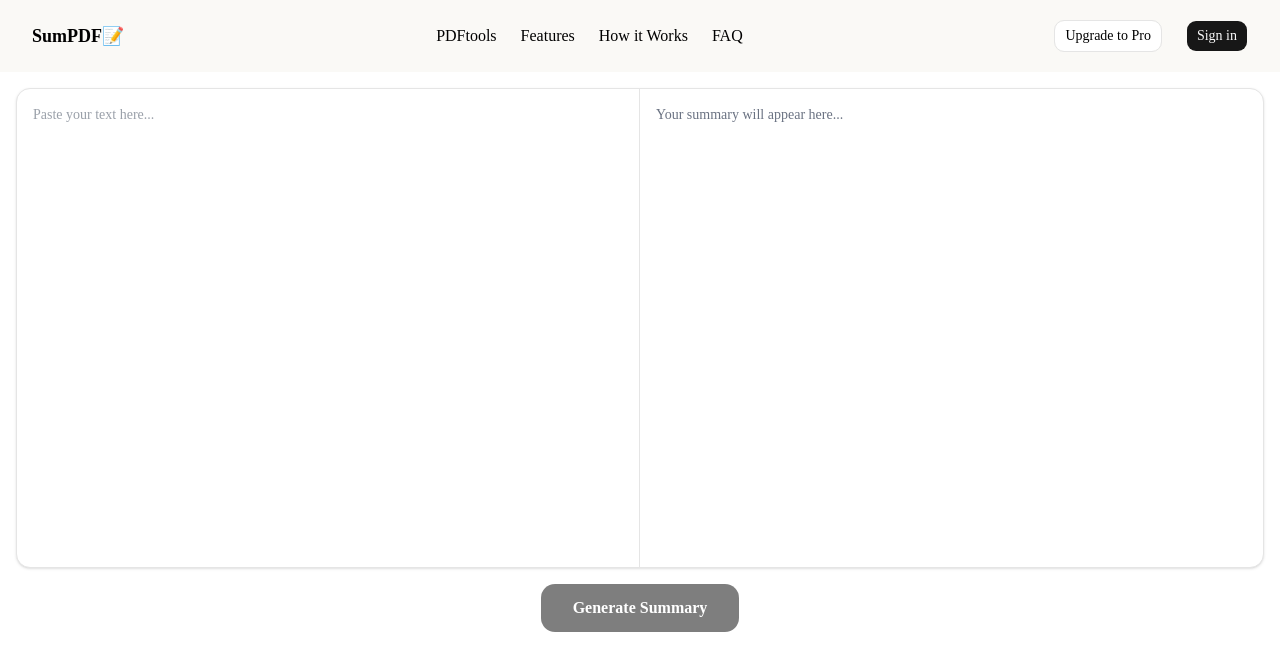
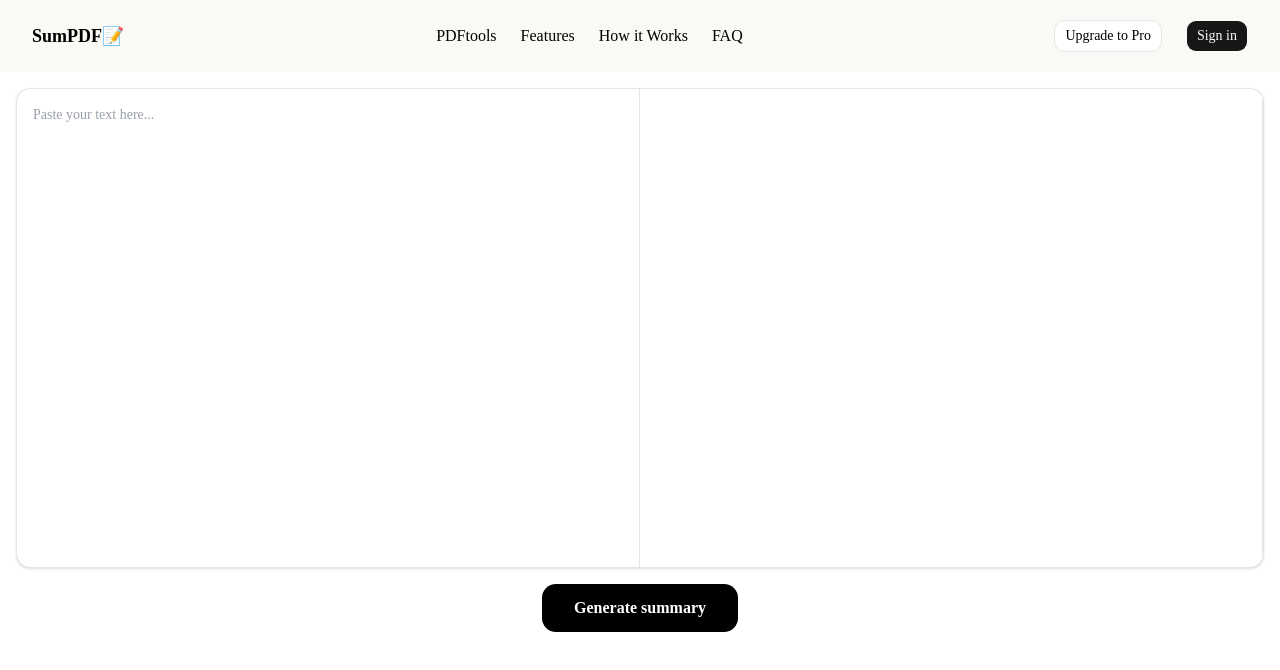
Before and after one commit to Canice-dev/pdf-summarize-app, a Next.js app: page /summarize in a window 1280 px wide. Shown: the top 670 px of the page. Built offline with nearby package versions, Linux system fonts and the light colour scheme.

Commit message:
Api key setup #1

```diff
--- a/app/layout.tsx
+++ b/app/layout.tsx
@@ -29,9 +29,11 @@ export default function RootLayout({
       lang="en"
       className={`${geistSans.variable} ${geistMono.variable} h-full antialiased`}
     >
-      <Toaster />
-      <Navbar />
-      <body className="min-h-full flex flex-col">{children}</body>
+      <body className="min-h-full flex flex-col">
+        <Toaster />
+        <Navbar />
+        {children}
+      </body>
     </html>
   );
 }
--- a/app/summarize/page.tsx
+++ b/app/summarize/page.tsx
@@ -56,16 +56,30 @@
 
 
 // to get the summary of the text
+// claude AI
+
 
 "use client"
 
 import { useState } from "react"
 import { GoogleGenAI } from "@google/genai"
+import { Dialog, DialogContent, DialogDescription, DialogHeader, DialogTitle } from "@/components/ui/dialog"
+import { Button } from "@/components/ui/button"
+import { signInWithPopup } from "firebase/auth"
+import { auth, provider } from "@/config/firebaseConfig"
 
 const SummarizePage = () => {
   const [inputText, setInputText] = useState("")
   const [summary, setSummary] = useState("")
   const [loading, setLoading] = useState(false)
+  const [open,setOpen] = useState(false)
+
+  const signInWithGoogle = async () => {
+    const results = await signInWithPopup(auth, provider);
+
+    console.log("results: ", results)
+  };
+
 
   const handleSummarize = async () => {
     if (!inputText.trim()) return
@@ -105,14 +119,14 @@ const SummarizePage = () => {
       <div className="w-full flex border rounded-xl overflow-hidden bg-white shadow-sm min-h-[60vh]">
         {/* Left - Input */}
         <textarea
-          className="w-1/2 p-4 text-sm text-gray-700 resize-none outline-none border-r"
+          className="w-1/2 p-4 text-sm text-gray-700 resize-none outline-none md:border-r"
           placeholder="Paste your text here..."
-          value={inputText}
-          onChange={(e) => setInputText(e.target.value)}
+          // value={inputText}
+          // onChange={(e) => setInputText(e.target.value)}
         />
 
         {/* Right - Output */}
-        <div className="w-1/2 p-4 text-sm text-gray-500">
+        {/* <div className="w-1/2 p-4 text-sm text-gray-500 hidden md:inline-flex">
           {loading ? (
             <p className="animate-pulse">Summarizing...</p>
           ) : summary ? (
@@ -120,17 +134,36 @@ const SummarizePage = () => {
           ) : (
             <p>Your summary will appear here...</p>
           )}
-        </div>
+        </div> */}
+
+        <textarea
+          className="w-1/2 p-4 text-sm text-gray-700 resize-none outline-none md:border-r"
+          placeholder=""
+          />
       </div>
 
       {/* Button */}
       <button
-        onClick={handleSummarize}
-        disabled={loading || !inputText.trim()}
-        className="bg-black text-white px-8 py-3 rounded-xl font-semibold hover:bg-gray-800 disabled:opacity-50 transition-all"
+        // onClick={handleSummarize}
+        // disabled={loading || !inputText.trim()}
+        className=" bg-black text-white px-8 py-3 rounded-xl font-semibold hover:bg-gray-800 disabled:opacity-50 transition-all"
+        onClick={() => setOpen(!open)}
       >
-        {loading ? "Generating..." : "Generate Summary"}
+        Generate summary
+        {/* {loading ? "Generating..." : "Generate Summary"} */}
       </button>
+
+      <Dialog open={open} onOpenChange={setOpen}>
+        <DialogContent>
+          <DialogHeader>
+            <DialogTitle>Sign in with google</DialogTitle>
+            <DialogDescription>
+              Please Sign in with your Google account to continue.
+            </DialogDescription>
+            <Button className="mt-8" onClick={signInWithGoogle}>Sign In with Google</Button>
+          </DialogHeader>
+        </DialogContent>
+      </Dialog>
     </div>
   )
 }
--- a/config/firebaseConfig.ts
+++ b/config/firebaseConfig.ts
@@ -1,27 +1,23 @@
 // Import the functions you need from the SDKs you need
 import { initializeApp } from "firebase/app";
-import { getAnalytics } from "firebase/analytics";
 import { getAuth, GoogleAuthProvider } from "firebase/auth";
 // TODO: Add SDKs for Firebase products that you want to use
 // https://firebase.google.com/docs/web/setup#available-libraries
 
 // Your web app's Firebase configuration
-// For Firebase JS SDK v7.20.0 and later, measurementId is optional
 const firebaseConfig = {
-  apiKey: process.env.NEXT_PUBLIC_FIREBASE_API_KEY,
-  authDomain: process.env.NEXT_PUBLIC_FIREBASE_AUTH_DOMAIN,
-  projectId: process.env.NEXT_PUBLIC_FIREBASE_PROJECT_ID,
-  storageBucket: process.env.NEXT_PUBLIC_FIREBASE_STORAGE_BUCKET,
-  messagingSenderId: process.env.NEXT_PUBLIC_FIREBASE_MESSAGING_SENDER_ID,
-  appId: process.env.NEXT_PUBLIC_FIREBASE_APP_ID,
-  measurementId: process.env.NEXT_PUBLIC_FIREBASE_MEASUREMENT_ID,
+  apiKey: "process.env.NEXT_PUBLIC_FIREBASE_API_KEY",
+  authDomain: "process.env.NEXT_PUBLIC_FIREBASE_AUTH_DOMAIN",
+  projectId: "process.env.NEXT_PUBLIC_FIREBASE_PROJECT_ID",
+  storageBucket: "process.env.NEXT_PUBLIC_FIREBASE_STORAGE_BUCKET",
+  messagingSenderId: "process.env.NEXT_PUBLIC_FIREBASE_MESSAGING_SENDER_ID",
+  appId: "process.env.NEXT_PUBLIC_FIREBASE_APP_ID"
 };
 
 // Initialize Firebase
 const app = initializeApp(firebaseConfig);
-const analytics = getAnalytics(app);
 
 const auth = getAuth(app);
 const provider = new GoogleAuthProvider();
 
-export { auth, provider };
+export { auth, provider }
```
Also changed, not shown: config/AIConfig.ts (+56 -3 lines).
